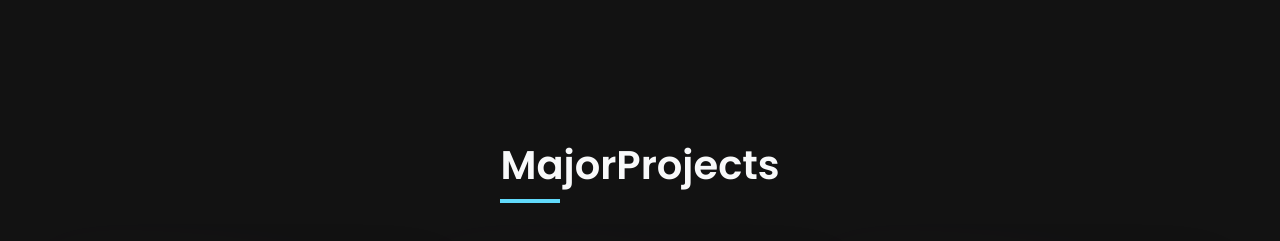
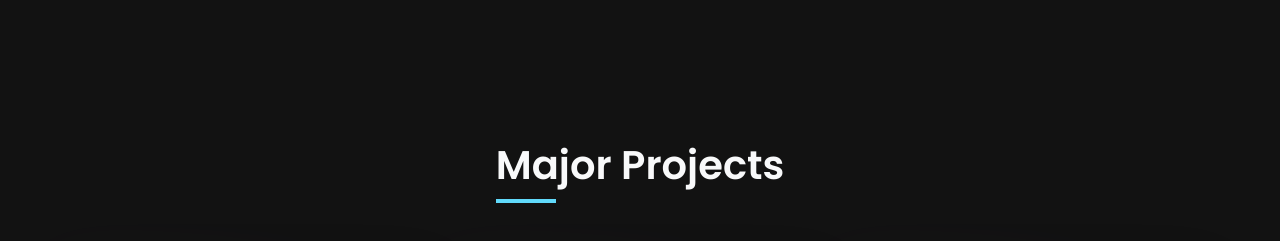
Before and after one commit to kartikgopal01/KartikGopal, a React (Create React App) app: page / in a window 1280 px wide. Shown: the part 3760-4001 px from the top of the page. Built offline with nearby package versions, Linux system fonts and the light colour scheme.

Commit message:
Fix typo in ProjectsSection title from "MajorProjects" to "Major Projects" for improved readability.

```diff
--- a/src/components/ProjectsSection.js
+++ b/src/components/ProjectsSection.js
@@ -128,7 +128,7 @@ const ProjectsSection = () => {
           viewport={{ once: true }}
           transition={{ duration: 0.6 }}
         >
-          <SectionTitle>MajorProjects</SectionTitle>
+          <SectionTitle>Major Projects</SectionTitle>
         </motion.div>
 
         <motion.div
```
